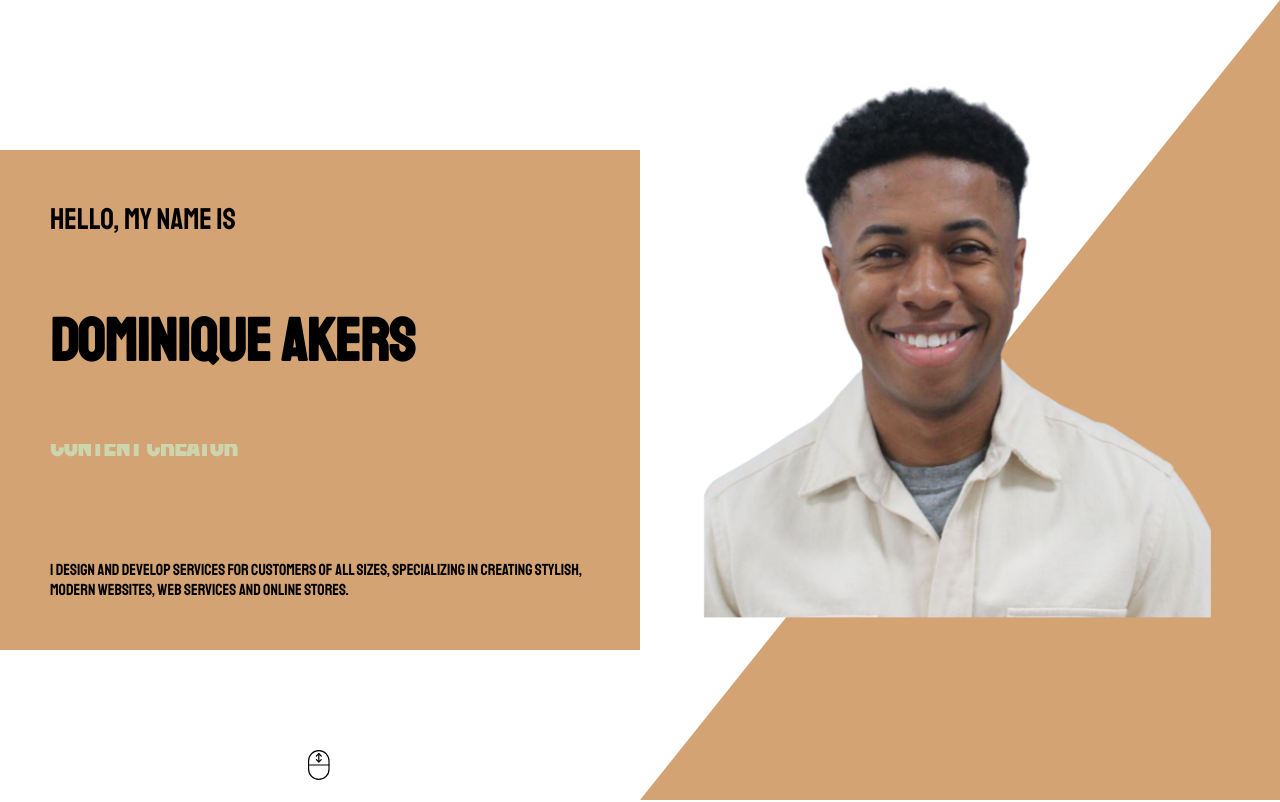
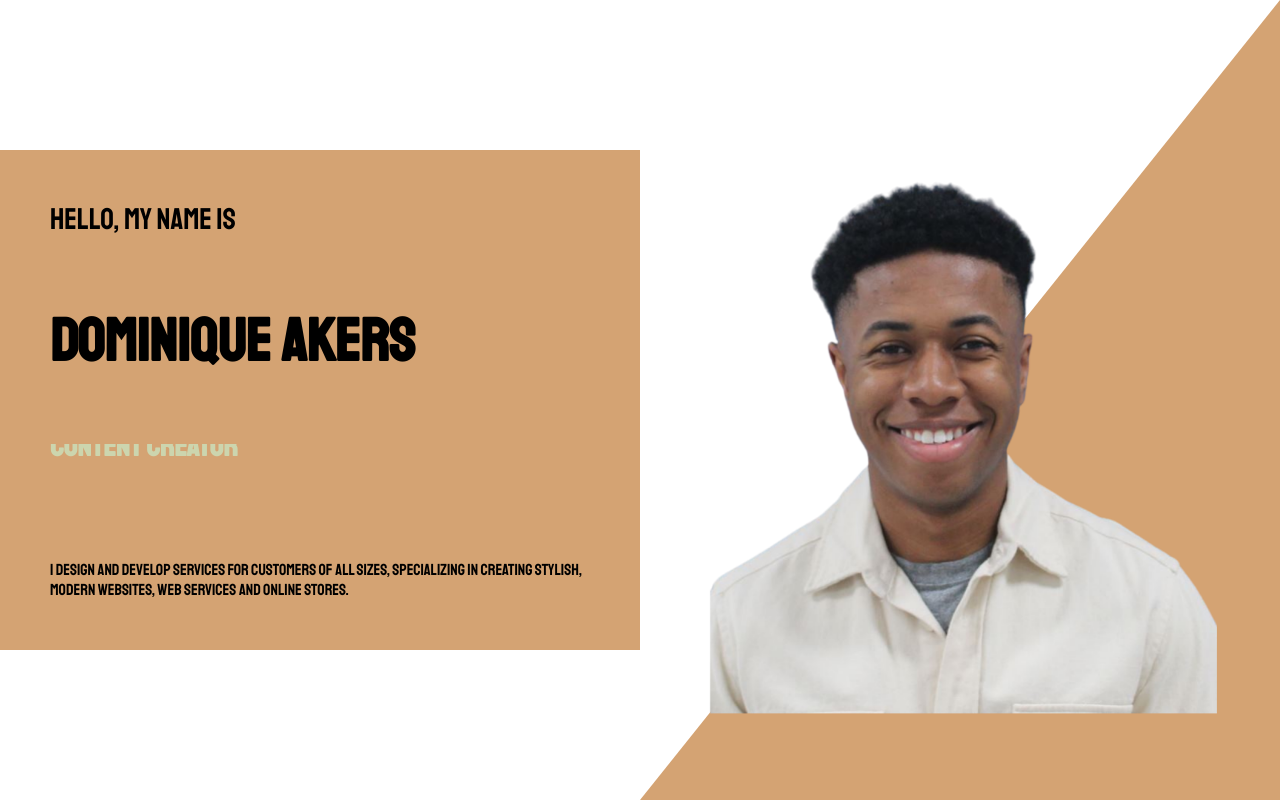
Before and after one commit to Dommy99/akers-react-portfolio, a React (Create React App) app: page / in a window 1280 px wide. Shown: the top 802 px of the page. Built offline with nearby package versions, Linux system fonts and the light colour scheme.

Commit message:
clean up

```diff
--- a/src/components/About/about.css
+++ b/src/components/About/about.css
@@ -74,12 +74,16 @@
         margin-top: 50px;
       }
 
+      .about-img {
+        width: 100%;
+      }
+
       .about-left {
         width: 100%;
       }
 
       .about-card {
-        height: 30vh;
+        height: 50vh;
       }
 
       .about-card.bg, .about-philly {
--- a/src/components/intro/intro.css
+++ b/src/components/intro/intro.css
@@ -80,6 +80,7 @@
     height: 100%;
     object-fit: cover;
     position: absolute;
+    padding: 15% 0% 0% 1%;
   }
 
   .background {
@@ -93,10 +94,16 @@
   }
 
   @media screen and (max-width: 480px) {
-    .i {
+    .intro-container {
       flex-direction: column;
     }
-
+    .img {
+      width: 100%;
+      height: 100%;
+      object-fit: cover;
+      position: absolute;
+      padding: 20% 0% 0% 1%;
+  }
     .left-wrapper {
 
       padding: 10px;
--- a/src/components/intro/intro.jsx
+++ b/src/components/intro/intro.jsx
@@ -21,62 +21,6 @@ const Intro = () => {
               online stores.
             </p>
           </div>
-          <svg
-            width="75"
-            height="75"
-            viewBox="0 0 75 75"
-            fill="none"
-            stroke="black"
-            className="scroll"
-            xmlns="http://www.w3.org/2000/svg"
-          >
-            <g id="scroll">
-              <path
-                id="Vector"
-                d="M40.5 15L34.5 9L28.5 15"
-                stroke-width="3"
-                stroke-miterlimit="10"
-                stroke-linecap="round"
-                stroke-linejoin="round"
-              />
-              <path
-                id="Vector_2"
-                d="M28.5 24L34.5 30L40.5 24"
-                stroke-width="3"
-                stroke-miterlimit="10"
-                stroke-linecap="round"
-                stroke-linejoin="round"
-              />
-              <g id="Group">
-                <path
-                  id="Vector_3"
-                  d="M9 37.5H60"
-                  stroke-width="3"
-                  stroke-miterlimit="10"
-                  stroke-linecap="round"
-                  stroke-linejoin="round"
-                />
-              </g>
-              <path
-                id="Vector_4"
-                d="M34.5 27V9"
-                stroke-width="2.9895"
-                stroke-miterlimit="10"
-                stroke-linecap="round"
-                stroke-linejoin="round"
-              />
-              <g id="Group_2">
-                <path
-                  id="Vector_5"
-                  d="M9 27C9 12.918 20.418 1.5 34.5 1.5C48.5859 1.5 60 12.918 60 27C60 29.8906 60 45.1094 60 48C60 62.082 48.5859 73.5 34.5 73.5C20.418 73.5 9 62.082 9 48C9 45.1094 9 29.8906 9 27Z"
-                  stroke-width="3"
-                  stroke-miterlimit="10"
-                  stroke-linecap="round"
-                  stroke-linejoin="round"
-                />
-              </g>
-            </g>
-          </svg>
         </div>
         <div className="right-container">
           <div className="background"></div>
--- a/src/index.css
+++ b/src/index.css
@@ -5,3 +5,8 @@
     --color4: rgb(250, 237, 205);
     --color5: rgb(212, 163, 115);
   }
+
+  html, body {
+    max-width: 100%;
+    overflow-x: hidden;
+}
```
